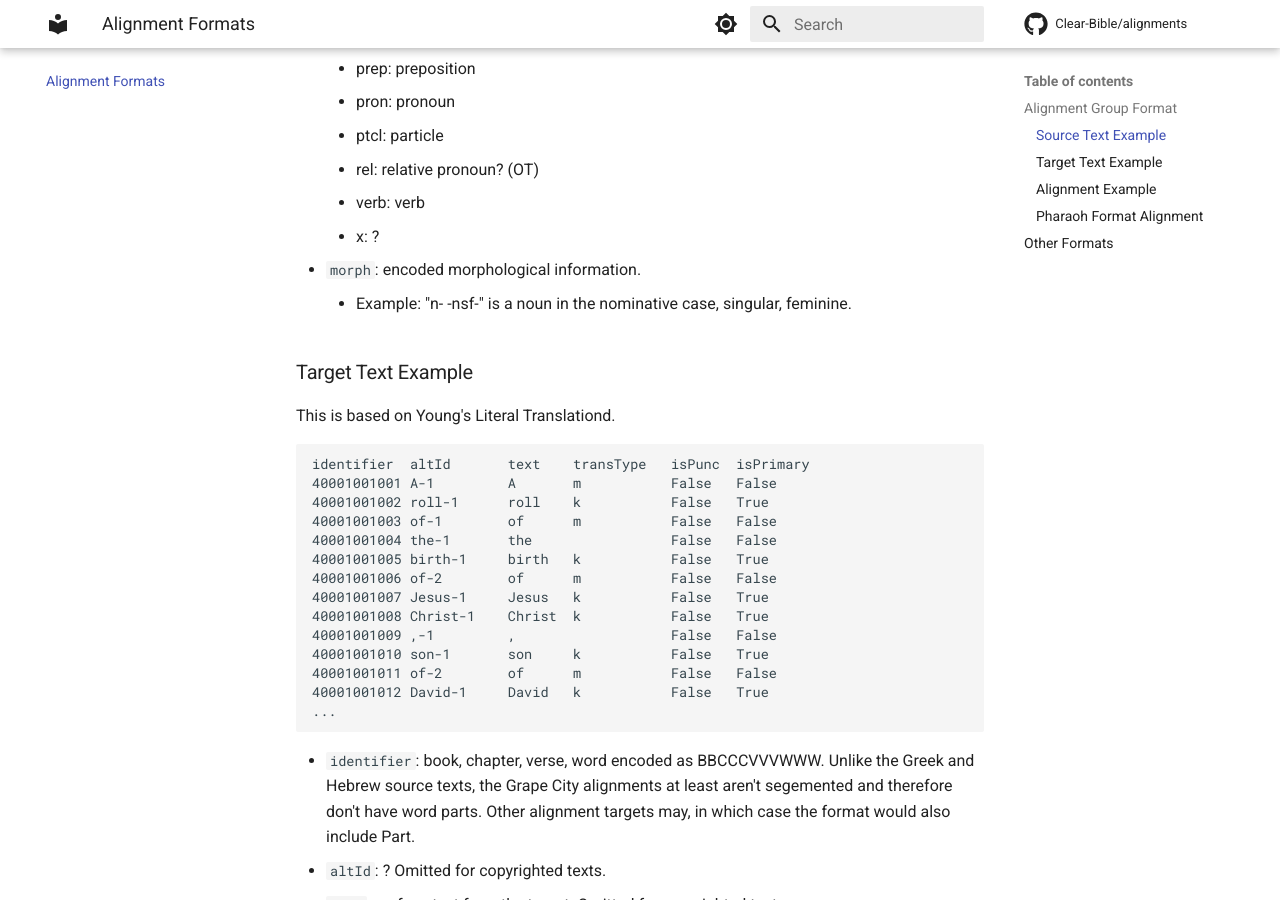
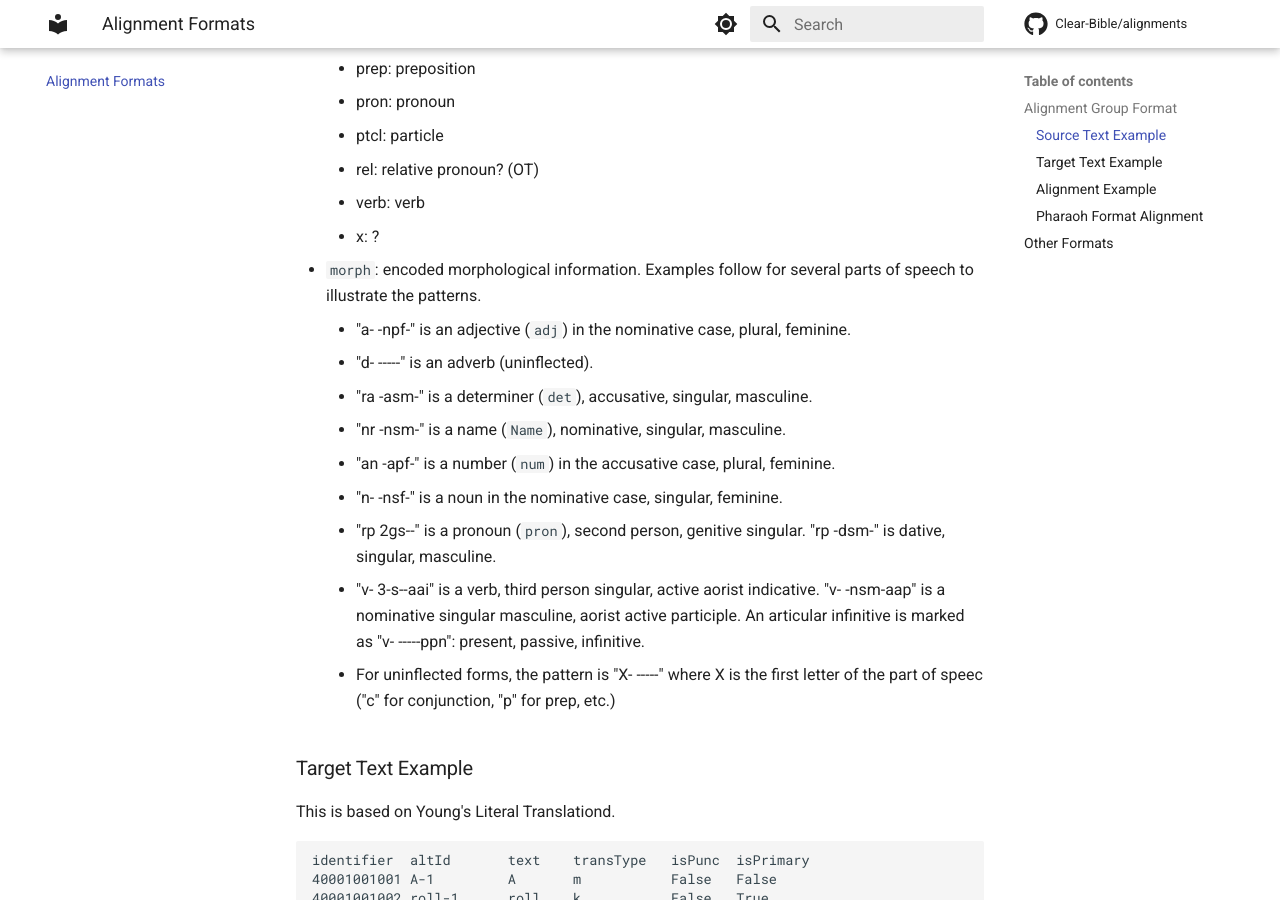
Before and after one commit to Clear-Bible/Alignments, an MkDocs documentation site: the page built from docs/formats.md, in a window 1280 px wide and 900 px high, scrolled down 1734 px. Built offline with MkDocs 1.6.1 and Material for MkDocs 9.7.7, drawn with Linux system fonts in a browser that asks for light colours; comment, search, counter and statistics services are not loaded.

Commit message:
Add info on morph codes

```diff
--- a/docs/formats.md
+++ b/docs/formats.md
@@ -71,8 +71,27 @@ identifier		altId	text	strongs	gloss				gloss2			lemma	pos		morph
     * rel: relative pronoun? (OT)
     * verb: verb
     * x: ?
-* `morph`: encoded morphological information.
-    * Example: "n- -nsf-" is a noun in the nominative case, singular, feminine.
+* `morph`: encoded morphological information. Examples follow for
+  several parts of speech to illustrate the patterns.
+    * "a- -npf-" is an adjective (`adj`) in the nominative case,
+      plural, feminine.
+    * "d- -----" is an adverb (uninflected).
+	* "ra -asm-" is a determiner (`det`), accusative, singular, masculine.
+	* "nr -nsm-" is a name (`Name`), nominative, singular, masculine.
+    * "an -apf-" is a number (`num`) in the accusative case, plural,
+      feminine.
+    * "n- -nsf-" is a noun in the nominative case, singular,
+      feminine.
+    * "rp 2gs--" is a pronoun (`pron`), second person, genitive
+      singular. "rp -dsm-" is dative, singular, masculine.
+	* "v- 3-s--aai" is a verb, third person singular, active aorist
+      indicative.  "v- -nsm-aap" is a nominative singular masculine,
+      aorist active participle. An articular infinitive is marked as
+      "v- -----ppn": present, passive, infinitive.
+    * For uninflected forms, the pattern is "X- -----" where X is the
+      first letter of the part of speec ("c" for conjunction, "p" for
+      prep, etc.)
+
 
 
 ### Target Text Example
```
